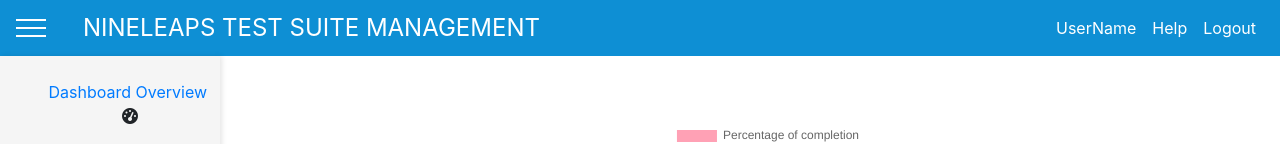
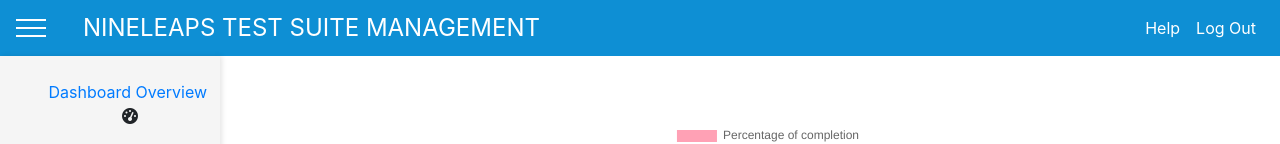
Before and after one commit to NLI262/TSM-new-, a React (Create React App) app: page / in a window 1280 px wide. Shown: the top 144 px of the page. Built offline with nearby package versions, Linux system fonts and the light colour scheme; no server answers.

Commit message:
Add files via upload

```diff
--- a/src/components/dashboard/Toolbar.js
+++ b/src/components/dashboard/Toolbar.js
@@ -1,13 +1,19 @@
-import React from 'react'
+import React from "react";
 
-import './Toolbar.css'
-import Togglebutton from './Togglebutton';
+import "./Toolbar.css";
+import Togglebutton from "./Togglebutton";
+
+var firebase = require("firebase");
+
+var x = localStorage.getItem("username");
 
 const toolbar = props => (
   <header className="toolbar">
     <nav className="toolbar__navigation">
       <div />
-      <div> <Togglebutton click={ props.drawerClickHandler}/>
+      <div>
+        {" "}
+        <Togglebutton click={props.drawerClickHandler} />
       </div>
       <div className="toolbar__logo">
         <a href="/">NINELEAPS TEST SUITE MANAGEMENT</a>
@@ -15,19 +21,19 @@ const toolbar = props => (
       <div className="spacer" />
       <div className="toolbar_navigation-items">
         <ul>
-          <li>
-            <a href="/">UserName</a>
-          </li>
+          <li>{x}</li>
           <li>
             <a href="/">Help</a>
           </li>
           <li>
-            <a href="/">Logout</a>
+            <a onClick={() => firebase.auth().signOut()} href="/">
+              Log Out
+            </a>
           </li>
         </ul>
       </div>
     </nav>
   </header>
-)
+);
 
-export default toolbar
+export default toolbar;
```
